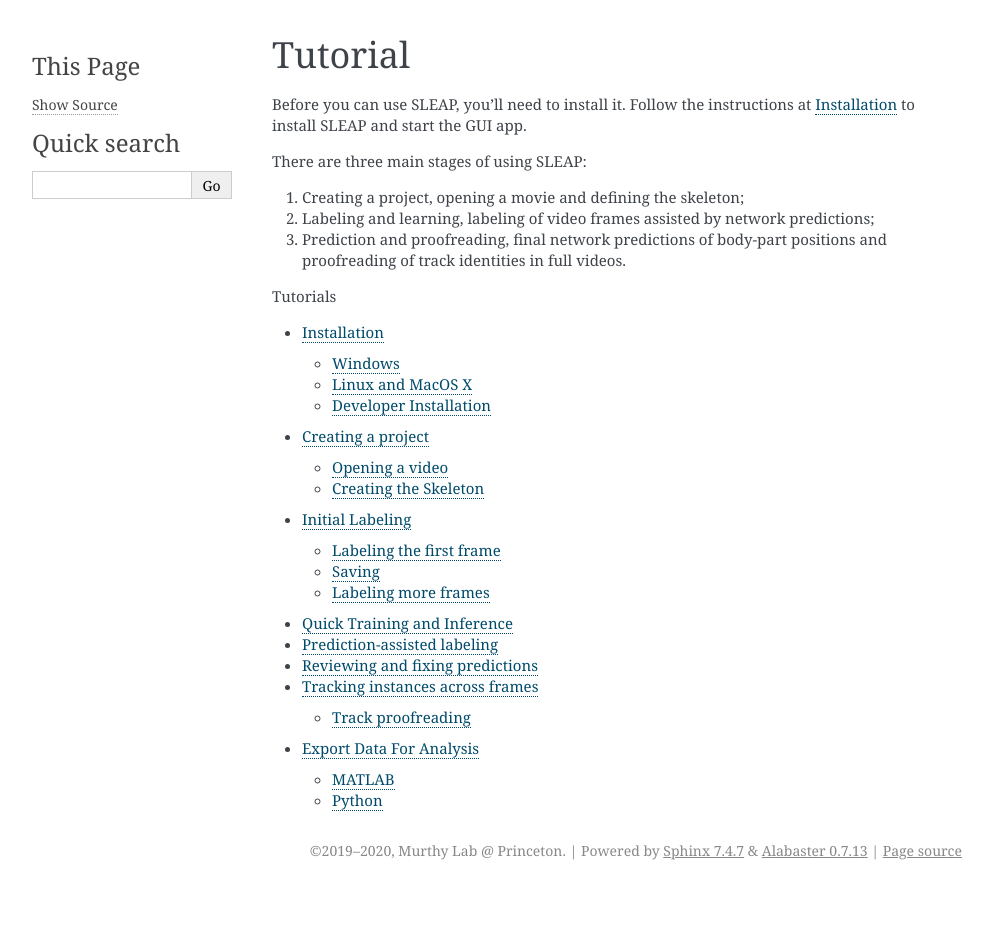
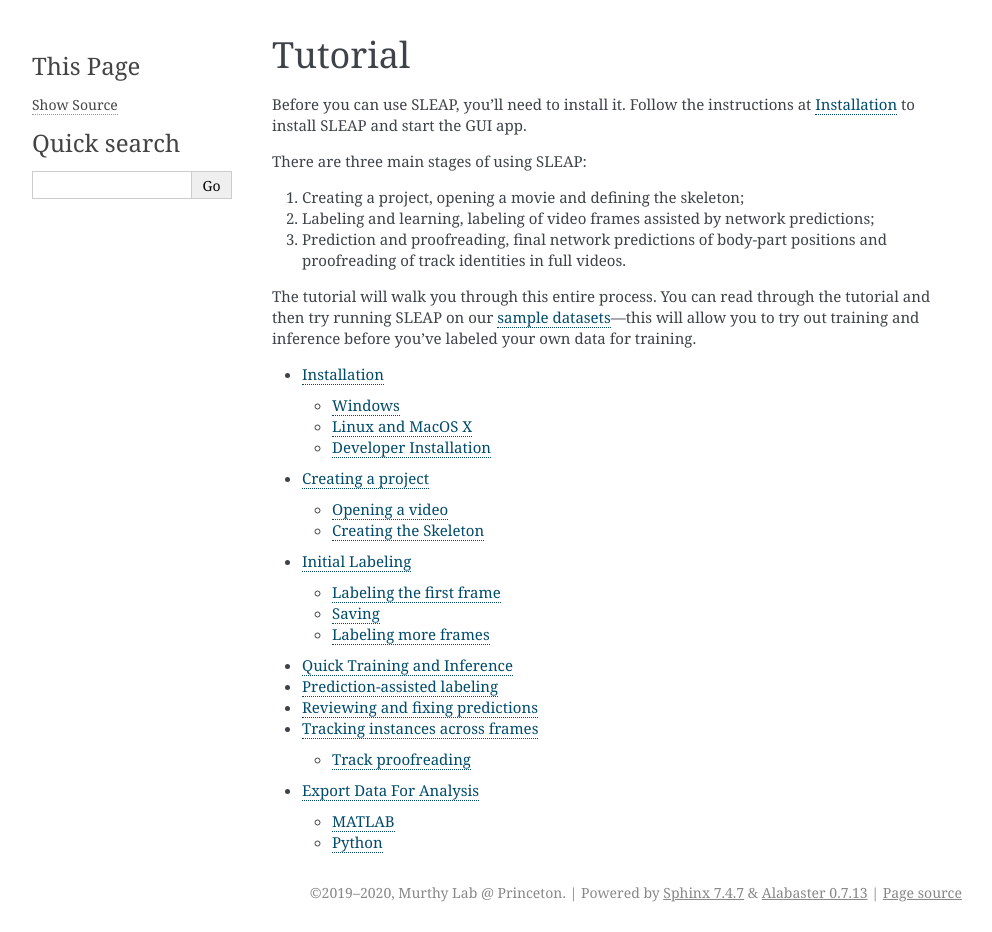
Before and after one commit to mingxiaowei/jelly-sleap, a Sphinx documentation site: the page built from docs/tutorials/tutorial.rst, in a window 1280 px wide. Shown: the whole page, without its empty margins (148-1140 px from the left). Built offline with Sphinx 7.4.7, drawn with Linux system fonts in a browser that asks for light colours; pages that are not in the unit, such as notebooks, are missing from menus; before the commit the page ends 900 px from its top, so only the background shows below that.

Commit message:
Add link in docs to sample dataset repo.

```diff
--- a/docs/index.rst
+++ b/docs/index.rst
@@ -6,7 +6,9 @@
 
 Once you install SLEAP (see our :ref:`Installation` instructions) you should start by following the step-by-step :ref:`Tutorial`. This will guide you through the process of creating a project, adding videos, creating a skeleton for each animal in the video, labeling a few frames, and then training a model.
 
-You will have three choices for models: single animal, multi-animal top-down, or multi-animal bottom-up. To deal with more than one animal (multiple instances), we implement both “top-down” and “bottom-up” approaches.
+After installation you can also try running SLEAP on our `sample datasets <https://github.com/murthylab/sleap-datasets>`_—this allows you to try out training and inference before you’ve labeled your own data for training.
+
+When you're ready to train you will have three choices for models: single animal, multi-animal top-down, or multi-animal bottom-up. To deal with more than one animal (multiple instances), we implement both “top-down” and “bottom-up” approaches.
 
 In **top-down** mode, a network first finds each animal and then a separate network estimates the pose of each animal:
 
--- a/docs/tutorials/tutorial.rst
+++ b/docs/tutorials/tutorial.rst
@@ -17,8 +17,9 @@
 3. Prediction and proofreading, final network predictions of body-part
    positions and proofreading of track identities in full videos.
 
+The tutorial will walk you through this entire process. You can read through the tutorial and then try running SLEAP on our `sample datasets <https://github.com/murthylab/sleap-datasets>`_—this will allow you to try out training and inference before you’ve labeled your own data for training.
+
 .. toctree::
-    :caption: Tutorials
 
     ../guides/installation
     new-project
```
